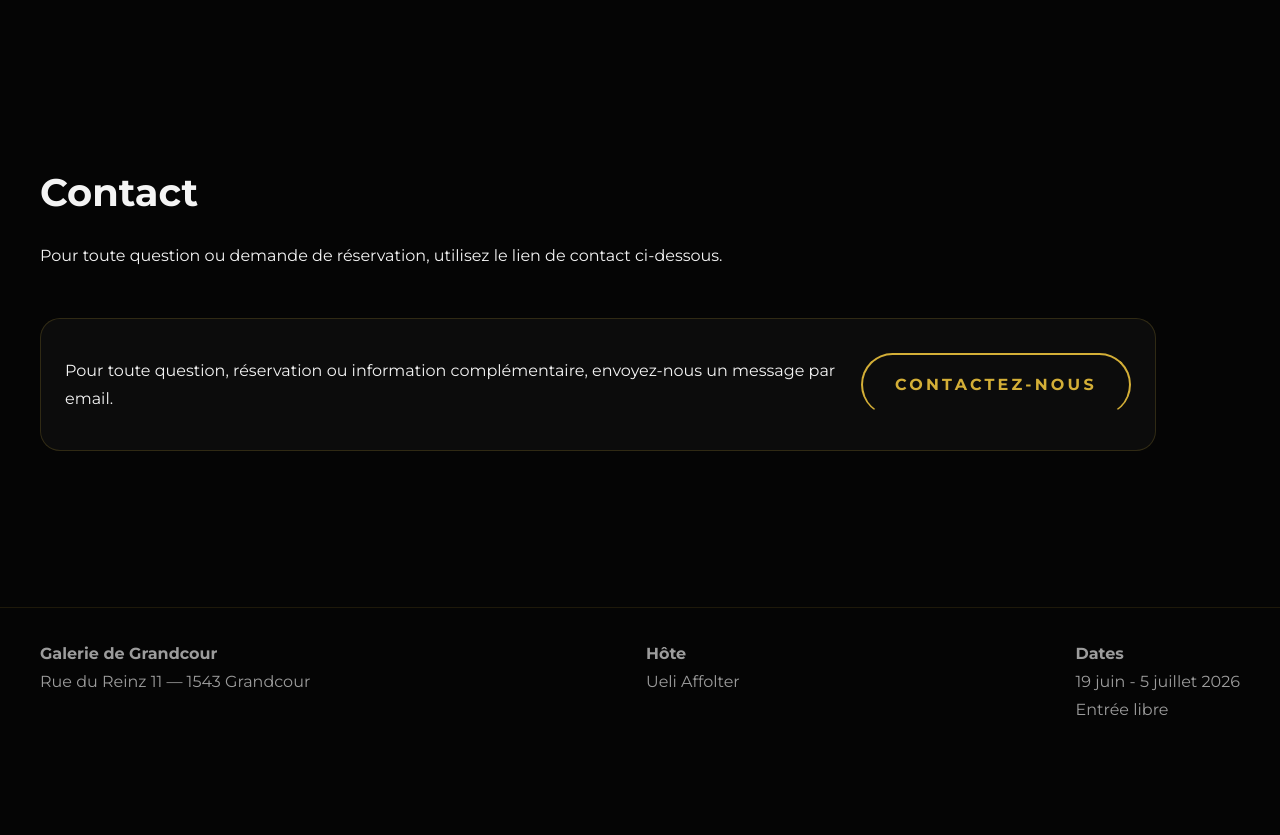
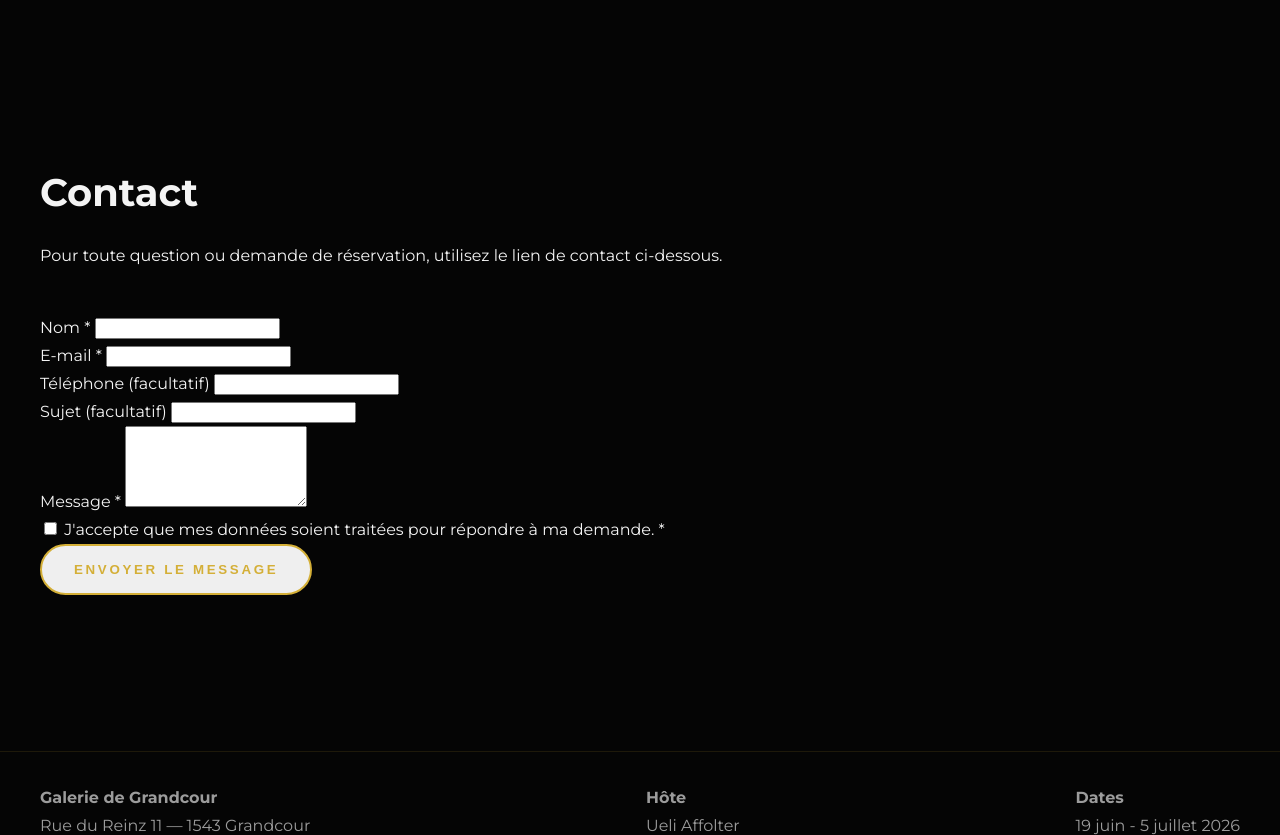
Before and after one commit to SwissEliteVan/resonances-du-vivant, a PHP site: page / in a window 1280 px wide. Shown: the part 2180-3015 px from the top of the page. Before the commit the page ends 2895 px from the top, so only its background shows below. Run offline with PHP 8.4, Linux system fonts and the light colour scheme.

Commit message:
Description de ce que tu viens de changer (ex: ajout logo)

```diff
--- a/forms/contact-form.php
+++ b/forms/contact-form.php
@@ -1,6 +1,60 @@
-<div class="contact-card">
-    <div>
-        <p>Pour toute question, réservation ou information complémentaire, envoyez-nous un message par email.</p>
+<?php
+// forms/contact-form.php
+require_once 'includes/csrf-token.php';
+
+// Récupération des erreurs et des données saisies stockées en session
+$errors = $_SESSION['form_errors'] ?? [];
+$data = $_SESSION['form_data'] ?? [];
+
+// Nettoyage de la session après récupération
+unset($_SESSION['form_errors'], $_SESSION['form_data']);
+?>
+
+<!-- Le style CSS devra être intégré dans le head.php -->
+<form action="forms/process-contact.php" method="POST" class="contact-form" id="contact">
+
+    <!-- Protection CSRF cachée -->
+    <input type="hidden" name="csrf_token" value="<?php echo htmlspecialchars($_SESSION['csrf_token'], ENT_QUOTES, 'UTF-8'); ?>">
+
+    <?php if (isset($errors['global'])): ?>
+        <p style="color: #ff4d4d; border: 1px solid #ff4d4d; padding: 10px;"><?php echo $errors['global']; ?></p>
+    <?php endif; ?>
+
+    <div class="form-group">
+        <label for="nom">Nom *</label>
+        <input type="text" id="nom" name="nom" required value="<?php echo htmlspecialchars($data['nom'] ?? '', ENT_QUOTES, 'UTF-8'); ?>">
+        <?php if (isset($errors['nom'])) echo "<span style='color:#ff4d4d; font-size:0.8rem;'>{$errors['nom']}</span>"; ?>
     </div>
-    <a href="mailto:contact@resonancesduvivant.ch" class="btn-cta">Contactez-nous</a>
-</div>
+
+    <div class="form-group">
+        <label for="email">E-mail *</label>
+        <input type="email" id="email" name="email" required value="<?php echo htmlspecialchars($data['email'] ?? '', ENT_QUOTES, 'UTF-8'); ?>">
+        <?php if (isset($errors['email'])) echo "<span style='color:#ff4d4d; font-size:0.8rem;'>{$errors['email']}</span>"; ?>
+    </div>
+
+    <div class="form-group">
+        <label for="telephone">Téléphone (facultatif)</label>
+        <input type="tel" id="telephone" name="telephone" value="<?php echo htmlspecialchars($data['telephone'] ?? '', ENT_QUOTES, 'UTF-8'); ?>">
+    </div>
+
+    <div class="form-group">
+        <label for="sujet">Sujet (facultatif)</label>
+        <input type="text" id="sujet" name="sujet" value="<?php echo htmlspecialchars($data['sujet'] ?? '', ENT_QUOTES, 'UTF-8'); ?>">
+    </div>
+
+    <div class="form-group">
+        <label for="message">Message *</label>
+        <textarea id="message" name="message" rows="5" required><?php echo htmlspecialchars($data['message'] ?? '', ENT_QUOTES, 'UTF-8'); ?></textarea>
+        <?php if (isset($errors['message'])) echo "<span style='color:#ff4d4d; font-size:0.8rem;'>{$errors['message']}</span>"; ?>
+    </div>
+
+    <div class="form-group checkbox-group">
+        <label>
+            <input type="checkbox" name="consentement" required <?php echo isset($data['consentement']) ? 'checked' : ''; ?>>
+            J'accepte que mes données soient traitées pour répondre à ma demande. *
+        </label>
+        <?php if (isset($errors['consentement'])) echo "<span style='color:#ff4d4d; font-size:0.8rem;'><br>{$errors['consentement']}</span>"; ?>
+    </div>
+
+    <button type="submit" class="btn-cta">Envoyer le message</button>
+</form>
--- /dev/null
+++ b/includes/csrf-token.php
@@ -0,0 +1,18 @@
+<?php
+// includes/csrf-token.php
+
+// Démarrer la session si elle n'est pas déjà active
+if (session_status() === PHP_SESSION_NONE) {
+    session_start();
+}
+
+// Générer un jeton s'il n'existe pas encore
+if (empty($_SESSION['csrf_token'])) {
+    $_SESSION['csrf_token'] = bin2hex(random_bytes(32));
+}
+
+// Fonction pour vérifier le jeton lors de la soumission
+function verify_csrf_token($token) {
+    return isset($_SESSION['csrf_token']) && hash_equals($_SESSION['csrf_token'], $token);
+}
+?>
```
Also changed, not shown: forms/process-contact.php (added, +76 -0 lines), forms/thank-you.php (added, +19 -0 lines), includes/form-config.php (added, +9 -0 lines).
